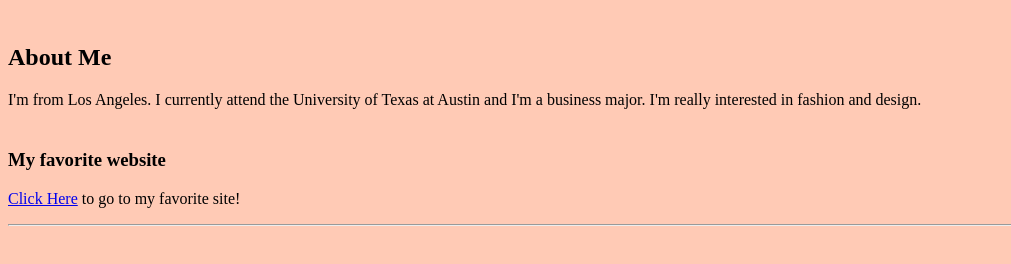
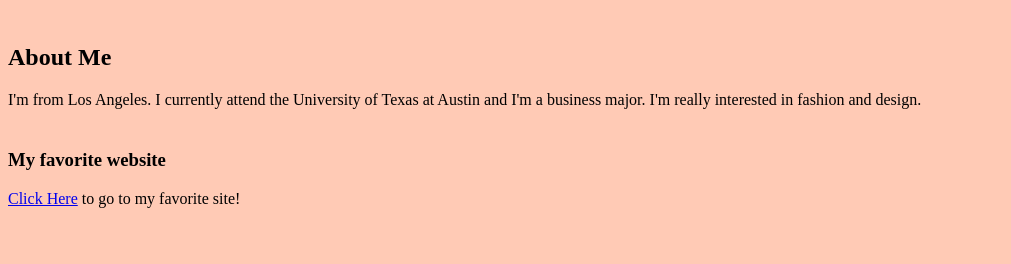
Before and after one commit to dshoosh/dshoosh.github.io, a plain HTML site: page index.html in a window 1280 px wide. Shown: the part 410-674 px from the top of the page, without its empty margins (0-1011 px from the left). Drawn offline with Linux system fonts and the light colour scheme.

Commit message:
Update index.html

```diff
--- a/index.html
+++ b/index.html
@@ -25,8 +25,3 @@
 
 
 <body bgcolor = "#FFCAB5">
-
-
-</body>
-
-<hr />
```
